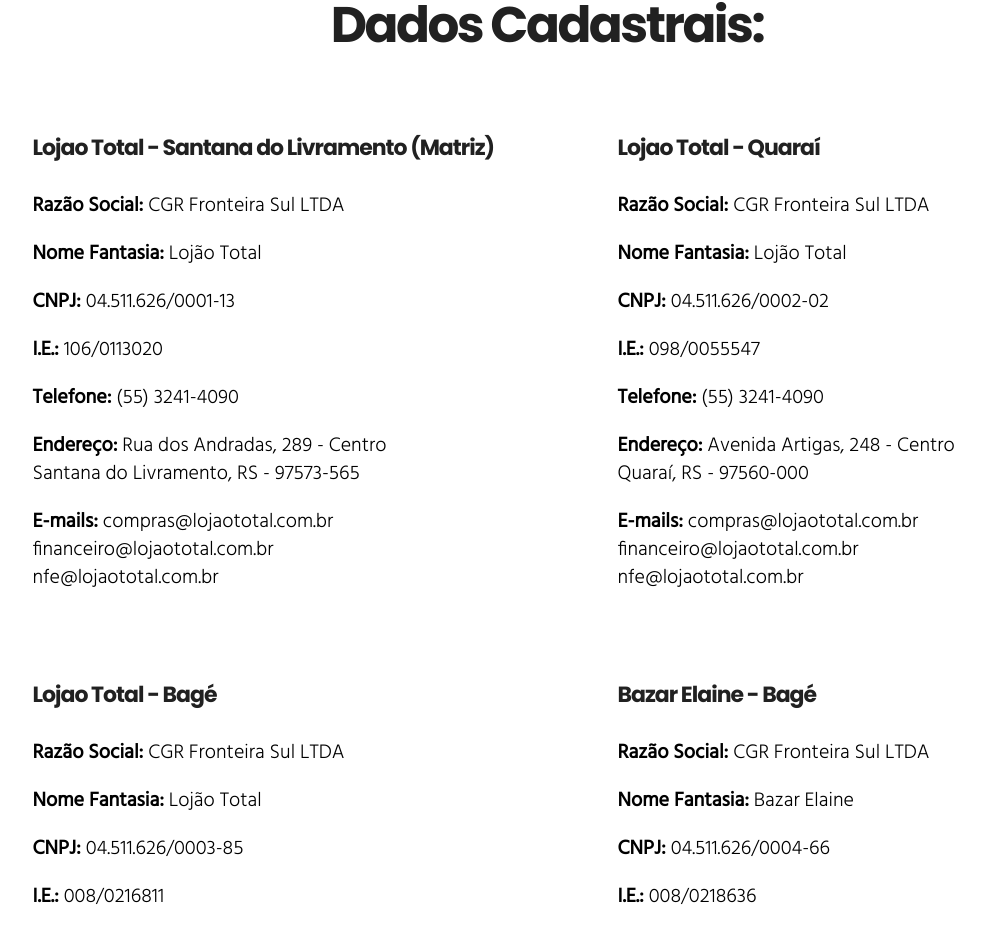
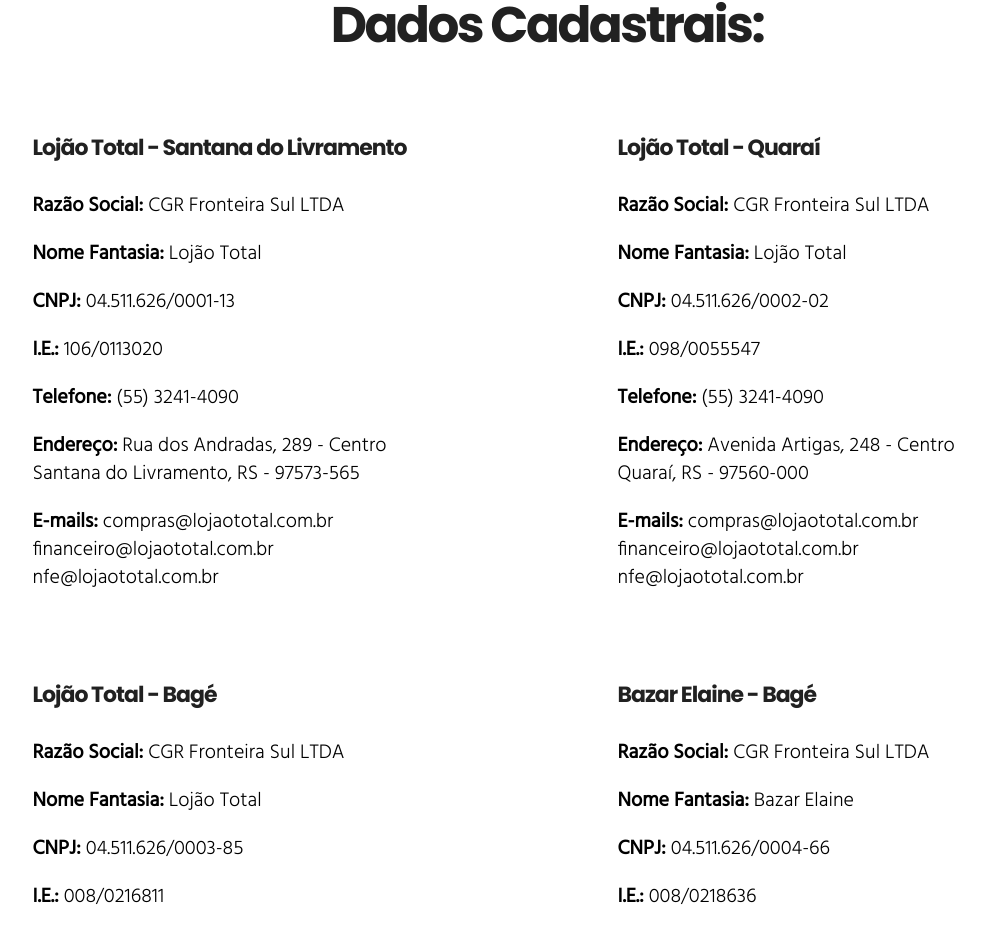
Before and after one commit to kauanoronha/infoslojaototal, a plain HTML site: page Infos/index.html in a window 1280 px wide. Shown: the part 898-1827 px from the top of the page, without its empty margins (93-1078 px from the left). Drawn offline with Linux system fonts and the light colour scheme; some packages are replaced by stand-ins of ours; files whose address does not match are found by name.

Commit message:
Update index.html

```diff
--- a/Infos/index.html
+++ b/Infos/index.html
@@ -84,7 +84,7 @@
 
           <div class="col-md-6 feature-box text-left mb-50 col-sm-6">
             <div class="pull-right">
-              <h4 class="mt-0"><strong>Lojao Total - Santana do Livramento (Matriz)</strong></h4><br>
+              <h4 class="mt-0"><strong>Lojão Total - Santana do Livramento</strong></h4><br>
 
               <span class="lead"><strong>Razão Social: </strong> CGR Fronteira Sul LTDA</span>
 
@@ -122,7 +122,7 @@
 
           <div class="col-md-6 feature-box text-left mb-50 col-sm-6">
             <div class="pull-right">
-              <h4 class="mt-0"><strong>Lojao Total - Quaraí</strong></h4><br>
+              <h4 class="mt-0"><strong>Lojão Total - Quaraí</strong></h4><br>
 
               <span class="lead"><strong>Razão Social: </strong> CGR Fronteira Sul LTDA</span>
 
@@ -158,7 +158,7 @@
 
           <div class="col-md-6 feature-box text-left mb-50 col-sm-6">
             <div class="pull-right">
-              <h4 class="mt-0"><strong>Lojao Total - Bagé </strong></h4><br>
+              <h4 class="mt-0"><strong>Lojão Total - Bagé </strong></h4><br>
 
               <span class="lead"><strong>Razão Social: </strong> CGR Fronteira Sul LTDA</span>
 
```
